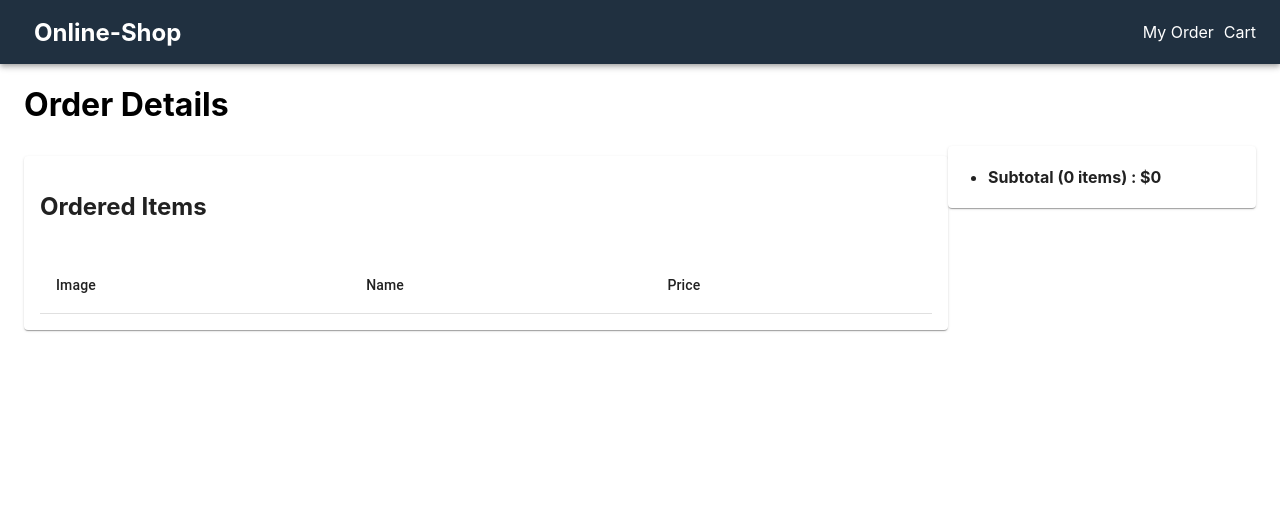
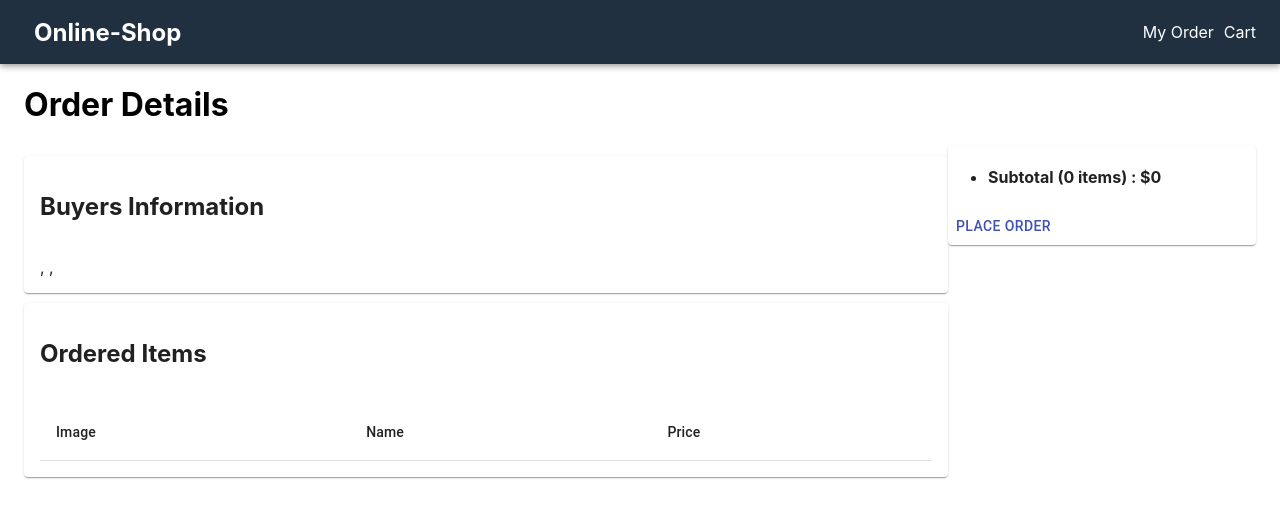
Before and after one commit to faimtonmoy/Online-Shop, a Next.js app: page /orderdetails in a window 1280 px wide. Shown: the top 518 px of the page. Built offline with nearby package versions, Linux system fonts and the light colour scheme.

Commit message:
order details added

```diff
--- a/pages/checkout.js
+++ b/pages/checkout.js
@@ -29,7 +29,7 @@ export default function CheckOut() {
       type: "SAVE_SHIPPING_ADDRESS",
       payload: { name, email, address },
     });
-    dispatch({ type: "CART_CLEAR" });
+
     router.push("/orderdetails");
   };
 
--- a/pages/orderdetails.js
+++ b/pages/orderdetails.js
@@ -1,4 +1,5 @@
 import {
+  Button,
   Card,
   Grid,
   List,
@@ -10,7 +11,6 @@ import {
   TableHead,
   TableRow,
 } from "@material-ui/core";
-import { mergeClasses } from "@material-ui/styles";
 import Image from "next/image";
 import Link from "next/link";
 import { useRouter } from "next/router";
@@ -22,16 +22,30 @@ import useStyles from "../utils/styles";
 export default function OrderDetails() {
   const classes = useStyles();
   const router = useRouter();
-  const { state } = useContext(Store);
+  const { state, dispatch } = useContext(Store);
   const {
-    cart: { cartItems },
+    cart: { cartItems, shippingAddress },
   } = state;
-
+  const placeOrderHandler = () => {
+    dispatch({ type: "CART_CLEAR" });
+    router.push("/");
+  };
   return (
-    <LayOut title="Shopping Cart">
+    <LayOut title="Order Details">
       <h1>Order Details</h1>
       <Grid container>
         <Grid item md={9}>
+          <Card className={classes.section}>
+            <List>
+              <ListItem>
+                <h2>Buyers Information</h2>
+              </ListItem>
+              <ListItem>
+                {shippingAddress.name}, {shippingAddress.email}, {' '}
+                {shippingAddress.address}
+              </ListItem>
+            </List>
+          </Card>
           <Card className={classes.section}>
             <List>
               <ListItem>
@@ -97,6 +111,9 @@ export default function OrderDetails() {
                 </h4>
               </li>
             </ul>
+            <Button onClick={placeOrderHandler} color="primary">
+              Place Order
+            </Button>
           </Card>
         </Grid>
       </Grid>
```
